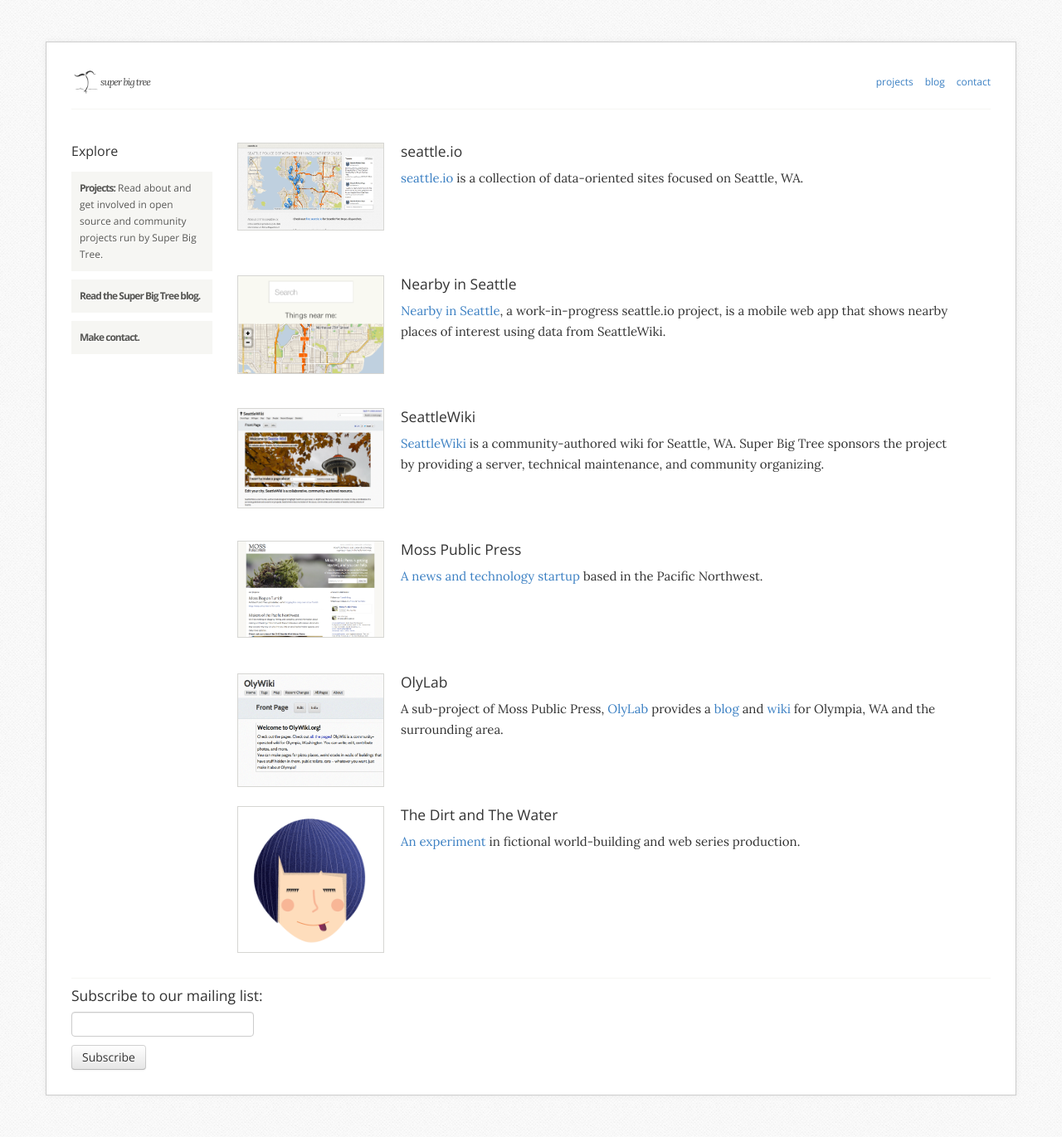
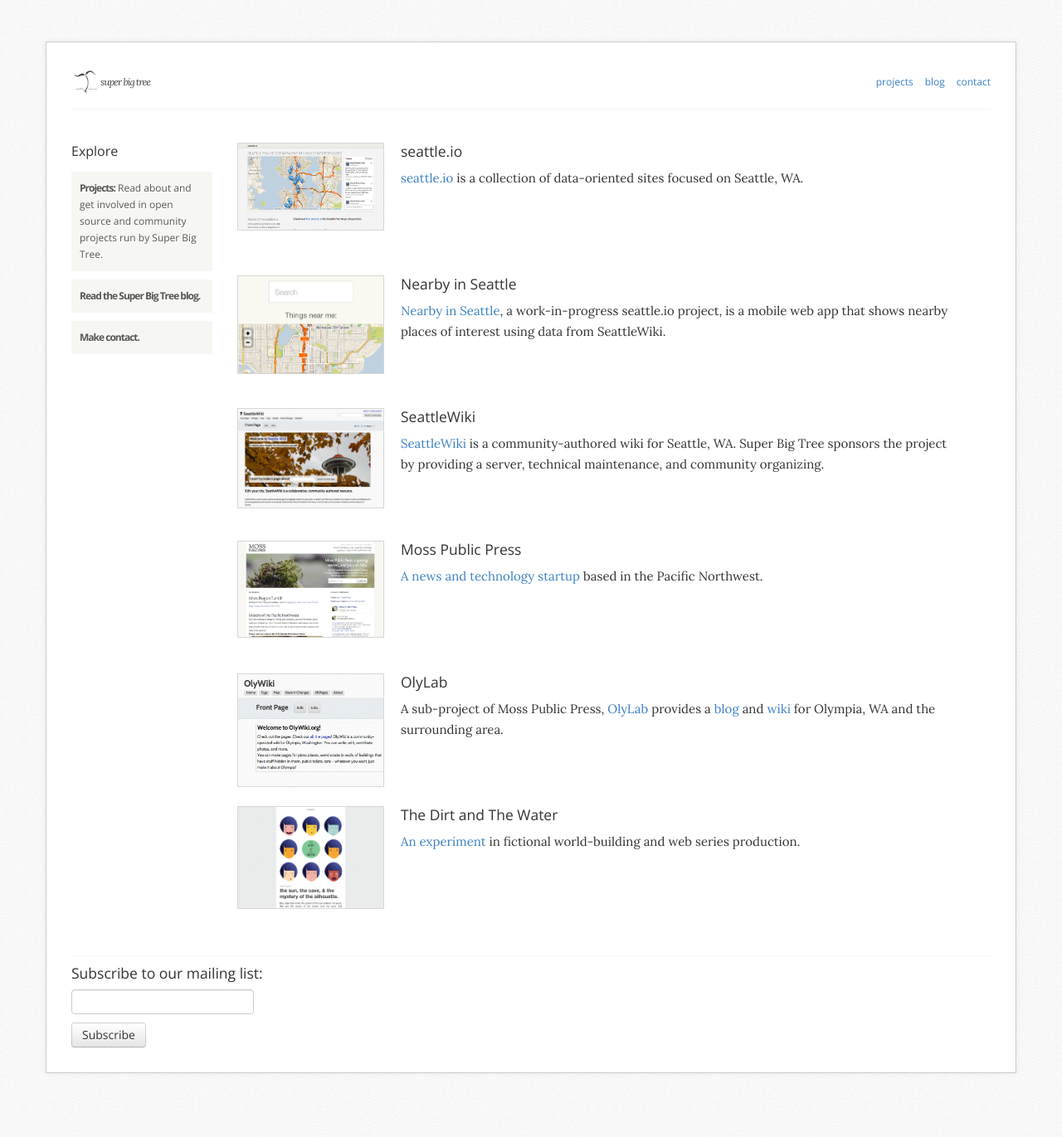
Before and after one commit to superbigtree/superbigtree.github.com, a Jekyll site: the page built from projects.html, in a window 1280 px wide. Shown: the whole page at 83% size. Built offline with Jekyll 4.4.1, drawn with Linux system fonts in a browser that asks for light colours; nearby versions of some CDN libraries; after the commit the page ends 1344 px from its top, so only the background shows below that.

Commit message:
change td&tw image

```diff
--- a/projects.html
+++ b/projects.html
@@ -33,7 +33,7 @@
 </div>
 
 <div class="project">
-  <img src="/img/eika.jpg" />
+  <img src="/img/eika.png" />
   <h4>The Dirt and The Water</h4>
   <p><a href="http://thedirtandthewater.com">An experiment</a> in fictional world-building and web series production.</p>
 </div>
```
Also changed, not shown: img/eika.png, 1 other file.
